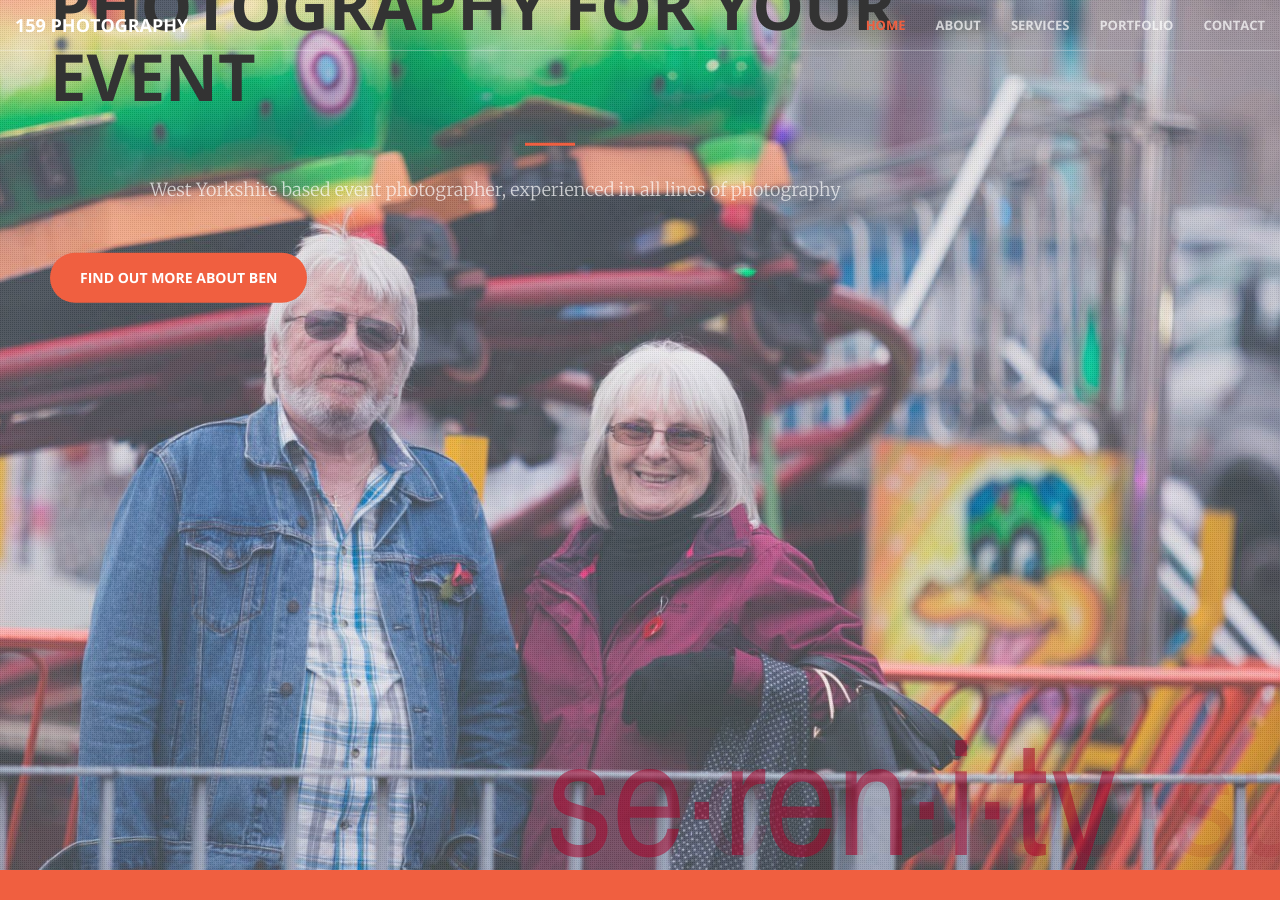
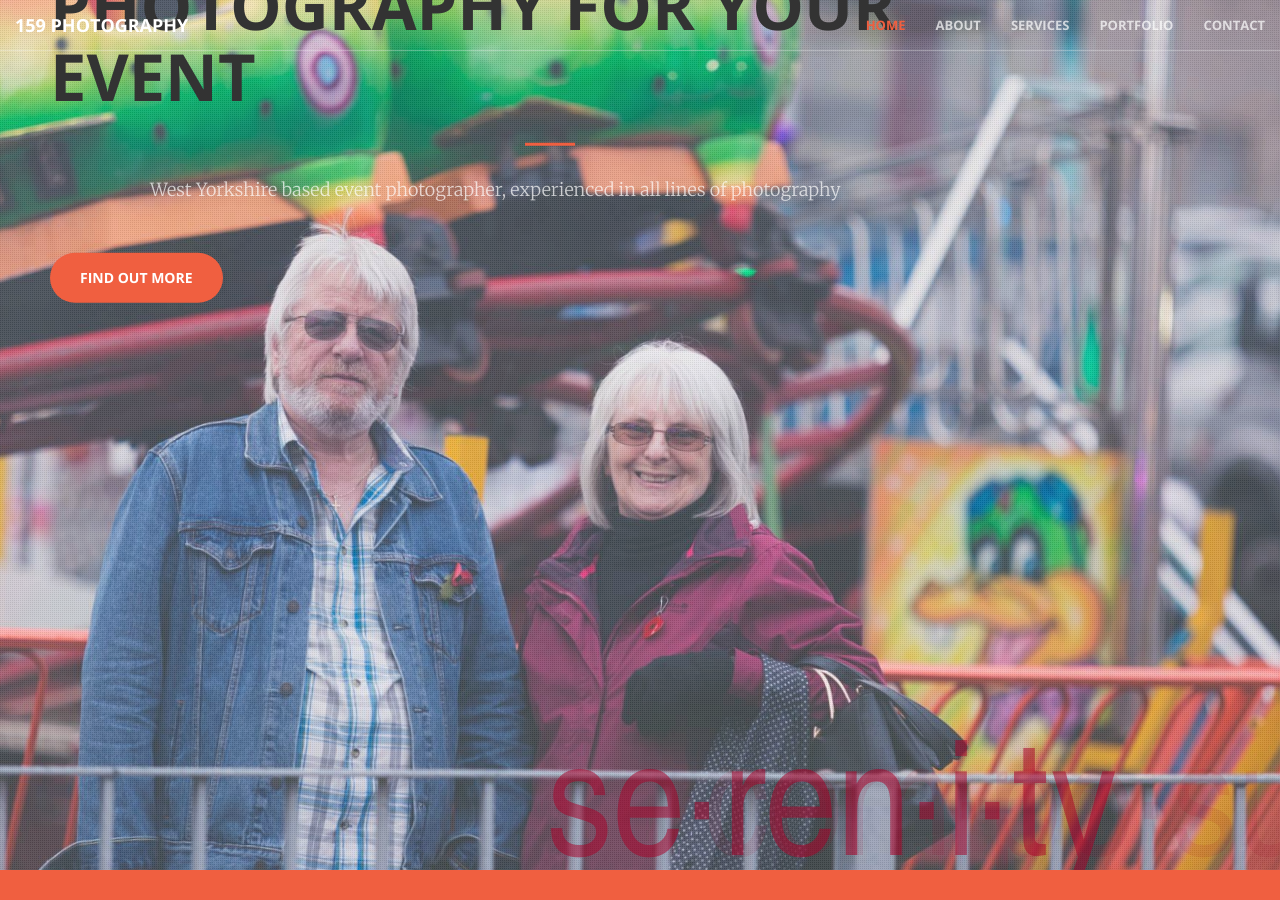
Before and after one commit to mattwhi/159photography, a Jekyll site: the page built from index.md, in a window 1280 px wide and 900 px high. Built offline with Jekyll 4.4.1, drawn with Linux system fonts in a browser that asks for light colours.

Commit message:
test publish -2

```diff
--- a/_includes/header.html
+++ b/_includes/header.html
@@ -12,7 +12,7 @@
 	            <h1>{{ page.header-title}}</h1>
 	            <hr>
 	            <p>{{ page.header-sub-title }}</p>
-	            <a href="#about" class="btn btn-primary btn-xl page-scroll">Find Out More about ben</a>
+	            <a href="#about" class="btn btn-primary btn-xl page-scroll">Find Out More</a>
 	        </div>
     </div>
 </section>
```
Also changed, not shown: 2 other files.
